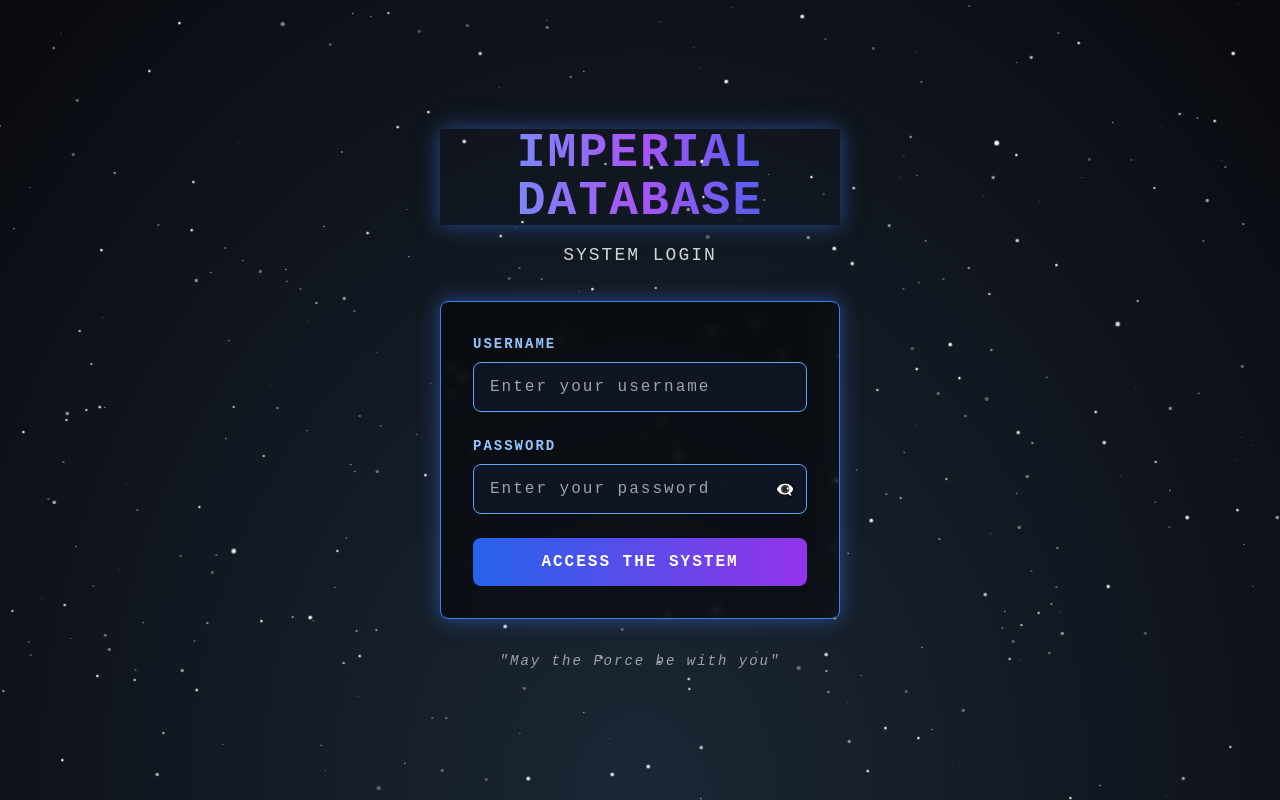
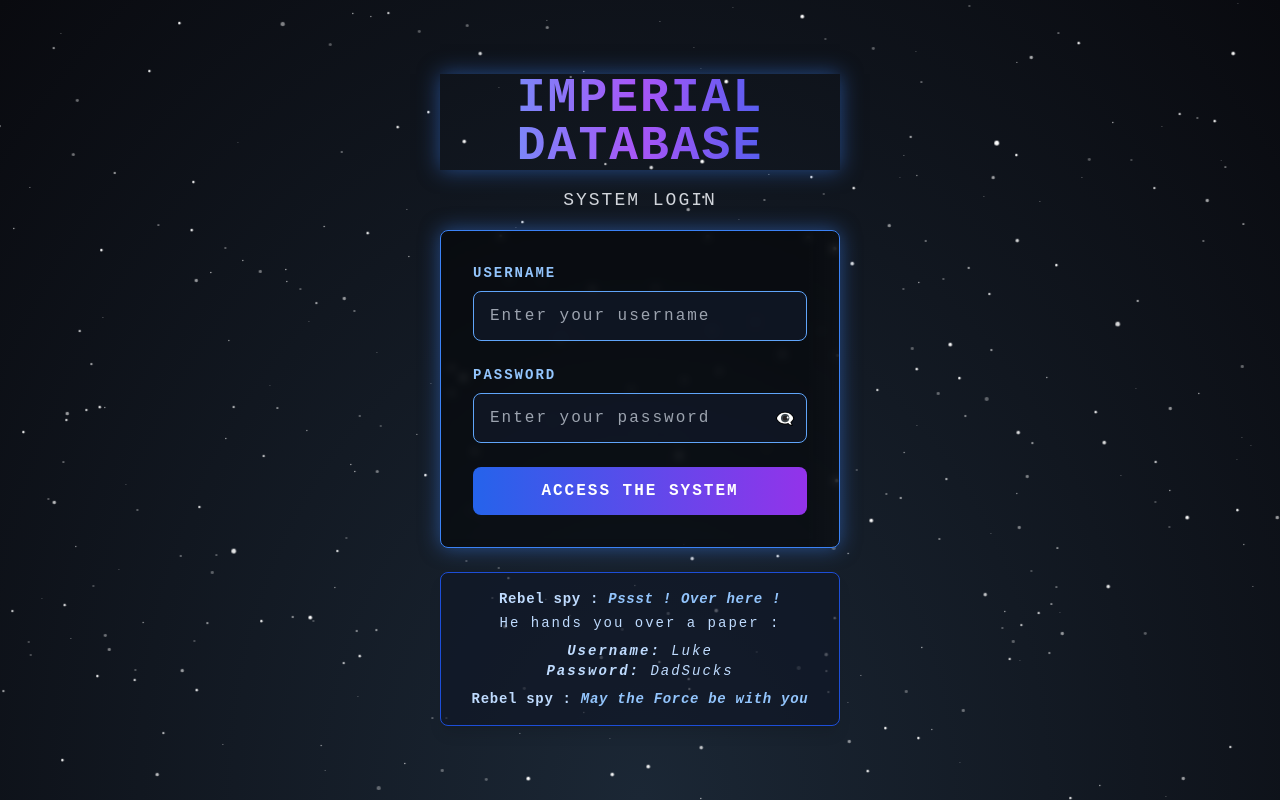
Before and after one commit to hugo-de-yrigoyen/swapi-search, a React (Vite) app in the folder frontend/: page /login in a window 1280 px wide. Built offline with nearby package versions, Linux system fonts and the light colour scheme.

Commit message:
added credentials on login page with flavor text

```diff
--- a/frontend/src/pages/LoginPage.tsx
+++ b/frontend/src/pages/LoginPage.tsx
@@ -37,7 +37,7 @@ export const LoginPage: React.FC = () => {
       <Starfield />
       <div className="w-full max-w-md mx-auto p-6 z-10">
         {/* Logo/Title */}
-        <div className="text-center mb-8">
+        <div className="text-center mb-4">
           <h1 className="star-wars-font text-5xl font-black text-transparent bg-clip-text bg-gradient-to-r from-blue-400 via-purple-500 to-blue-600 mb-4 glow">
             IMPERIAL DATABASE
           </h1>
@@ -106,9 +106,21 @@ export const LoginPage: React.FC = () => {
           </form>
         </div>
 
-        {/* Ambiance message */}
-        <div className="text-center mt-8">
-          <p className="star-wars-font text-sm text-gray-400 italic tracking-wide">"May the Force be with you"</p>
+        {/* Credentials Block */}
+        <div className="mt-6 bg-gray-900 bg-opacity-70 rounded-lg p-4 border border-blue-700 text-center text-blue-200 star-wars-font text-sm shadow-lg">
+          <div className="mb-1 font-bold tracking-wider">
+            Rebel spy : <span className="italic text-blue-300">Pssst ! Over here !</span>
+          </div>
+          <div className="mb-2">He hands you over a paper :</div>
+          <div>
+            <span className="font-semibold italic">Username:</span> <span className="select-all italic">Luke</span>
+          </div>
+          <div>
+            <span className="font-semibold italic">Password:</span> <span className="select-all italic">DadSucks</span>
+          </div>
+          <div className="mt-2 font-bold tracking-wider">
+            Rebel spy : <span className="italic text-blue-300">May the Force be with you</span>
+          </div>
         </div>
       </div>
     </div>
```
